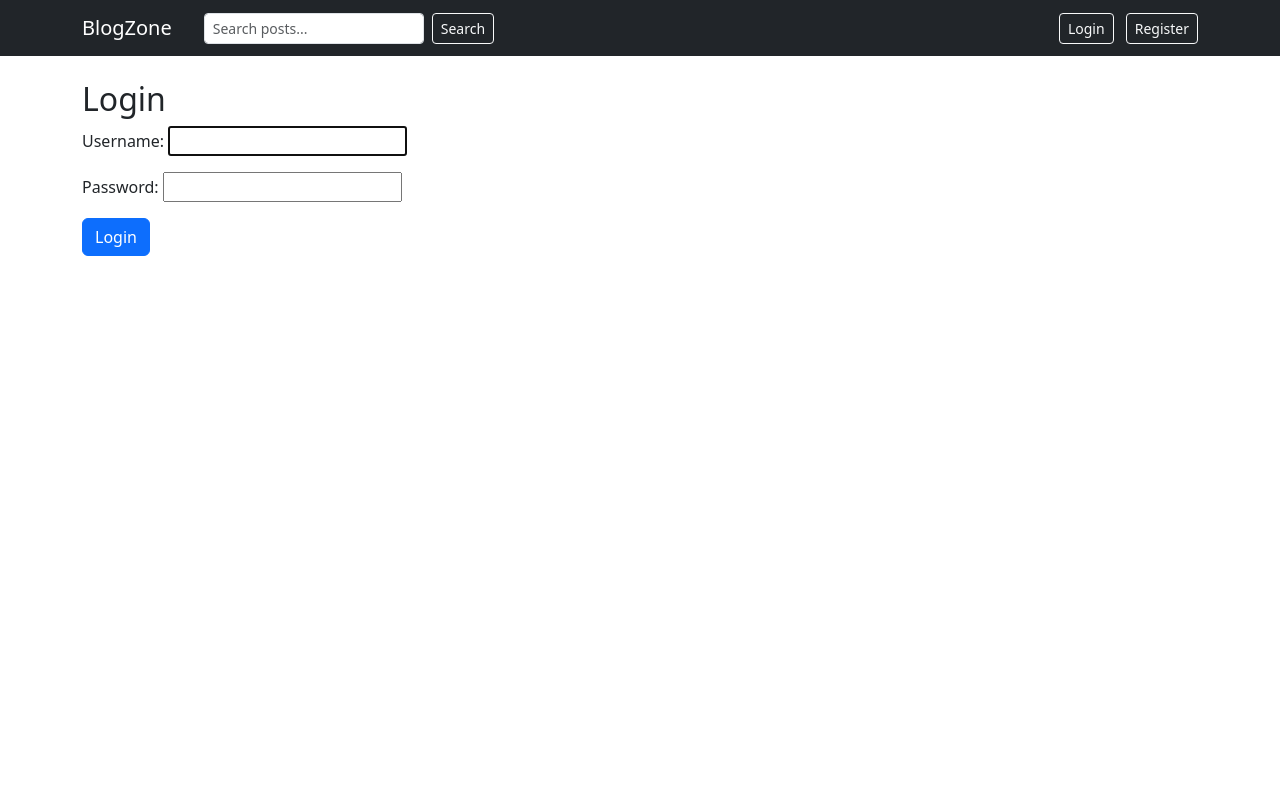
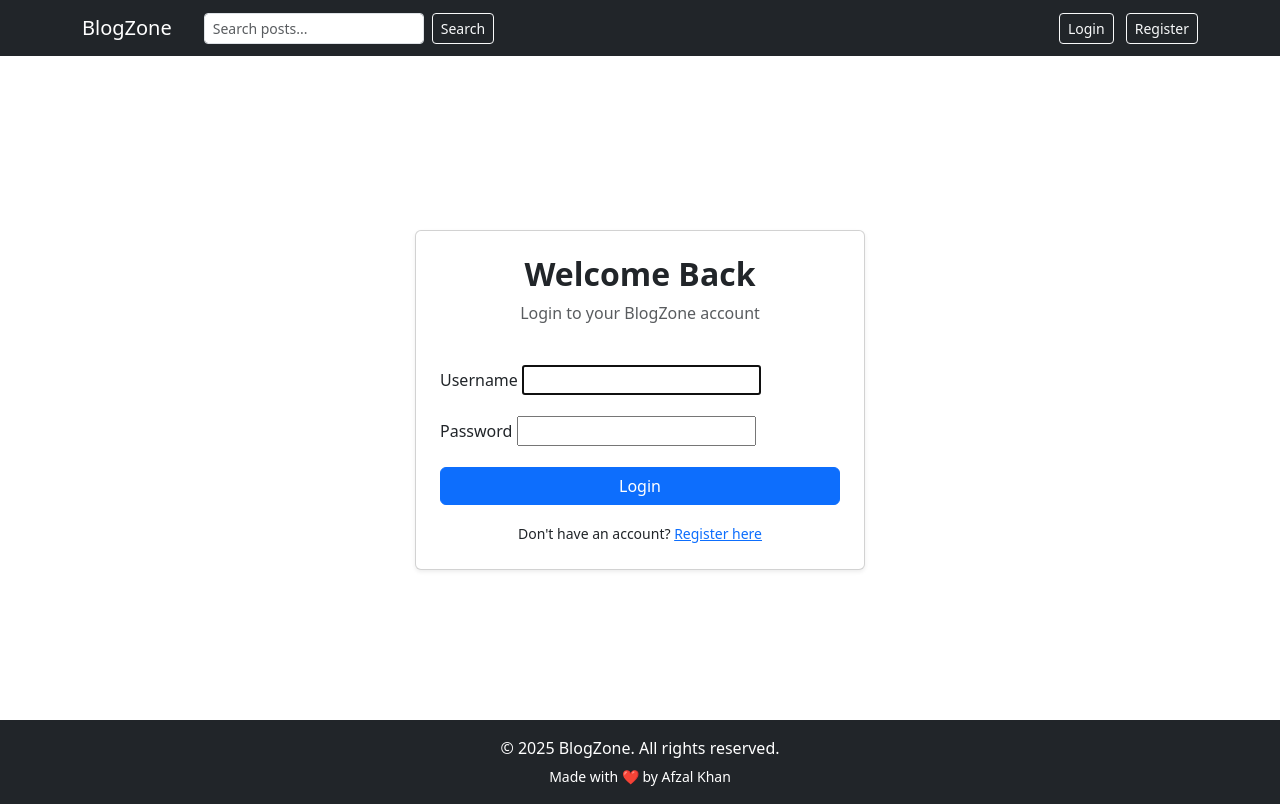
Before and after one commit to ak101secure/blogzone, a Django app: page /login/ in a window 1280 px wide. Before the commit the page ends 256 px from the top, so only its background shows below. Run offline with Django 4.2, Linux system fonts and the light colour scheme.

Commit message:
add files

```diff
--- a/blogzone/blog/templates/blog/base.html
+++ b/blogzone/blog/templates/blog/base.html
@@ -39,5 +39,12 @@
         {% block content %}
         {% endblock %}
     </div>
+
+    <footer class="bg-dark text-white text-center py-3 mt-auto">
+        <div class="container">
+            <p class="mb-1">© 2025 BlogZone. All rights reserved.</p>
+            <small>Made with ❤️ by Afzal Khan</small>
+        </div>
+    </footer>
 </body>
 </html>
--- a/blogzone/blog/templates/blog/home.html
+++ b/blogzone/blog/templates/blog/home.html
@@ -24,10 +24,6 @@
                 </div>
             </div>
         </section>
-
-
-
-
 
     <h2>Latest Posts</h2>
 
--- a/blogzone/blog/templates/blog/login.html
+++ b/blogzone/blog/templates/blog/login.html
@@ -1,9 +1,37 @@
 {% extends 'blog/base.html' %}
+
+{% block title %}Login | BlogZone{% endblock %}
+
 {% block content %}
-<h2>Login</h2>
-<form method="post">
-    {% csrf_token %}
-    {{ form.as_p }}
-    <button class="btn btn-primary" type="submit">Login</button>
-</form>
+<div class="d-flex justify-content-center align-items-center" style="min-height: 80vh;">
+    <div class="card shadow-sm p-4" style="width: 100%; max-width: 450px;">
+        <div class="text-center mb-4">
+            <h2 class="fw-bold">Welcome Back</h2>
+            <p class="text-muted">Login to your BlogZone account</p>
+        </div>
+        <form method="post" novalidate>
+            {% csrf_token %}
+            {% if form.non_field_errors %}
+                <div class="alert alert-danger">
+                    {{ form.non_field_errors }}
+                </div>
+            {% endif %}
+            {% for field in form %}
+                <div class="mb-3">
+                    <label for="{{ field.id_for_label }}" class="form-label">{{ field.label }}</label>
+                    {{ field }}
+                    {% if field.errors %}
+                        <div class="text-danger small">
+                            {{ field.errors|striptags }}
+                        </div>
+                    {% endif %}
+                </div>
+            {% endfor %}
+            <button class="btn btn-primary w-100" type="submit">Login</button>
+        </form>
+        <div class="text-center mt-3">
+            <small>Don't have an account? <a href="{% url 'register' %}">Register here</a></small>
+        </div>
+    </div>
+</div>
 {% endblock %}
--- a/blogzone/blog/urls.py
+++ b/blogzone/blog/urls.py
@@ -10,8 +10,7 @@ from .views import PostUpdateView, PostDeleteView
 urlpatterns = [
 
     path('', views.home, name='home'),
-
-    path('post/<slug:slug>/', views.post_detail, name='post_detail'),
+    path('post/<int:pk>/<slug:slug>/', views.post_detail, name='post_detail'),
     path('login/', auth_views.LoginView.as_view(template_name='blog/login.html'), name='login'),
     path('logout/', auth_views.LogoutView.as_view(), name='logout'),
     path('post/create/', views.create_post, name='create_post'),
@@ -20,4 +19,5 @@ urlpatterns = [
     path('post/<int:pk>/', views.post_detail, name='post-detail'),
     path('search/', views.search, name='search'),
 
+
 ]
--- a/blogzone/blog/views.py
+++ b/blogzone/blog/views.py
@@ -15,12 +15,12 @@ from .forms import CommentForm
 from django.core.paginator import Paginator
 from django.db.models import Q
 
+
 def home(request):
     post_list = Post.objects.all().order_by('-created_at')
     paginator = Paginator(post_list, 5)
     page_number = request.GET.get('page')
     page_obj = paginator.get_page(page_number)
-
     context = {
         'page_obj': page_obj,
     }
@@ -107,7 +107,7 @@ def search(request):
     if query:
         results = Post.objects.filter(
             Q(title__icontains=query) | Q(content__icontains=query)
-        ).order_by('-date_posted')
+        ).order_by('-created_at')  # ✅ FIXED here
 
     paginator = Paginator(results, 5)
     page_number = request.GET.get('page')
--- a/blogzone/users/urls.py
+++ b/blogzone/users/urls.py
@@ -5,7 +5,7 @@ from django.contrib.auth import views as auth_views
 
 urlpatterns = [
     path('register/', views.register, name='register'),
-    path('login/', auth_views.LoginView.as_view(template_name='users/login.html'), name='login'),
+    path('login/', auth_views.LoginView.as_view(template_name='blog/login.html'), name='login'),
     path('logout/', auth_views.LogoutView.as_view(next_page='home'), name='logout'),
     path('profile/', views.profile, name='profile'),
 ]
```
Also changed, not shown: blogzone/db.sqlite3, blogzone/media/post_images/download.jpeg (added), blogzone/media/post_images/single-red-rose.webp (added), blogzone/media/post_images/single-red-rose_syqHPd7.webp (added).
